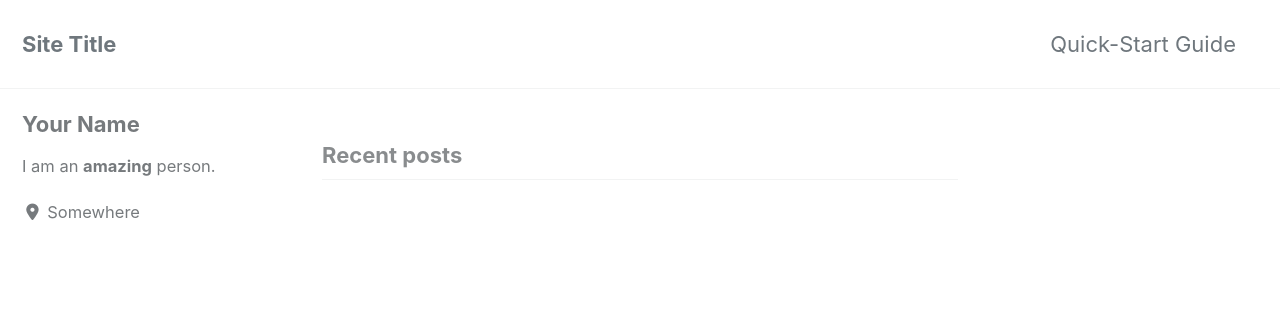
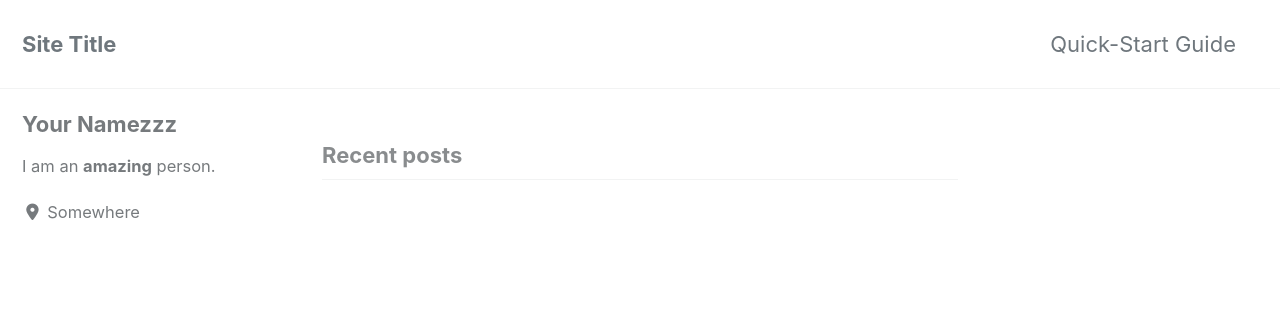
Before and after one commit to roflcer/roflcer.github.io, a Jekyll site: the page built from index.html, in a window 1280 px wide. Shown: the top 310 px of the page. Built offline with Jekyll 4.4.1, drawn with Linux system fonts in a browser that asks for light colours; cached includes are drawn as plain includes; nearby versions of some CDN libraries; the list of posts is cut into pages by our own code.

Commit message:
Update _config.yml

```diff
--- a/_config.yml
+++ b/_config.yml
@@ -107,7 +107,7 @@ analytics:
 
 # Site Author
 author:
-  name             : "Your Name"
+  name             : "Your Namezzz"
   avatar           : # path of avatar image, e.g. "/assets/images/bio-photo.jpg"
   bio              : "I am an **amazing** person."
   location         : "Somewhere"
```
